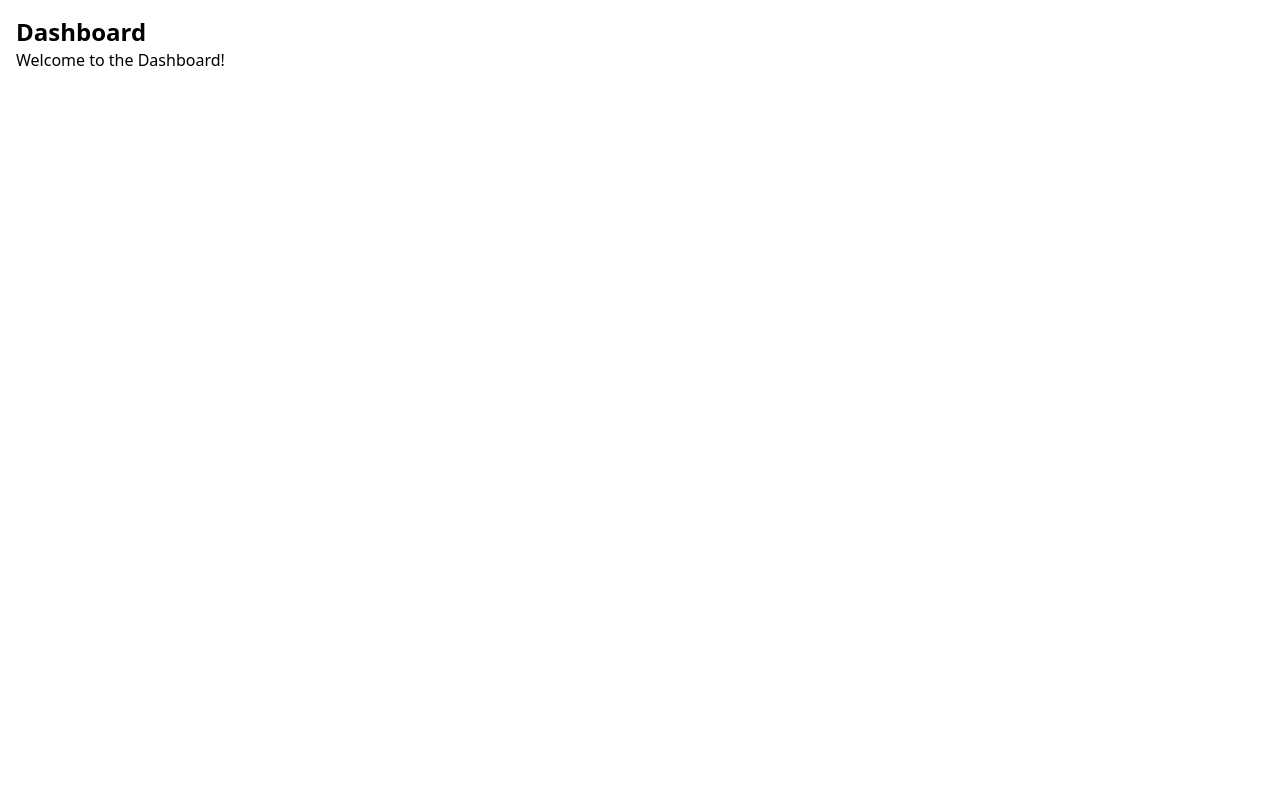
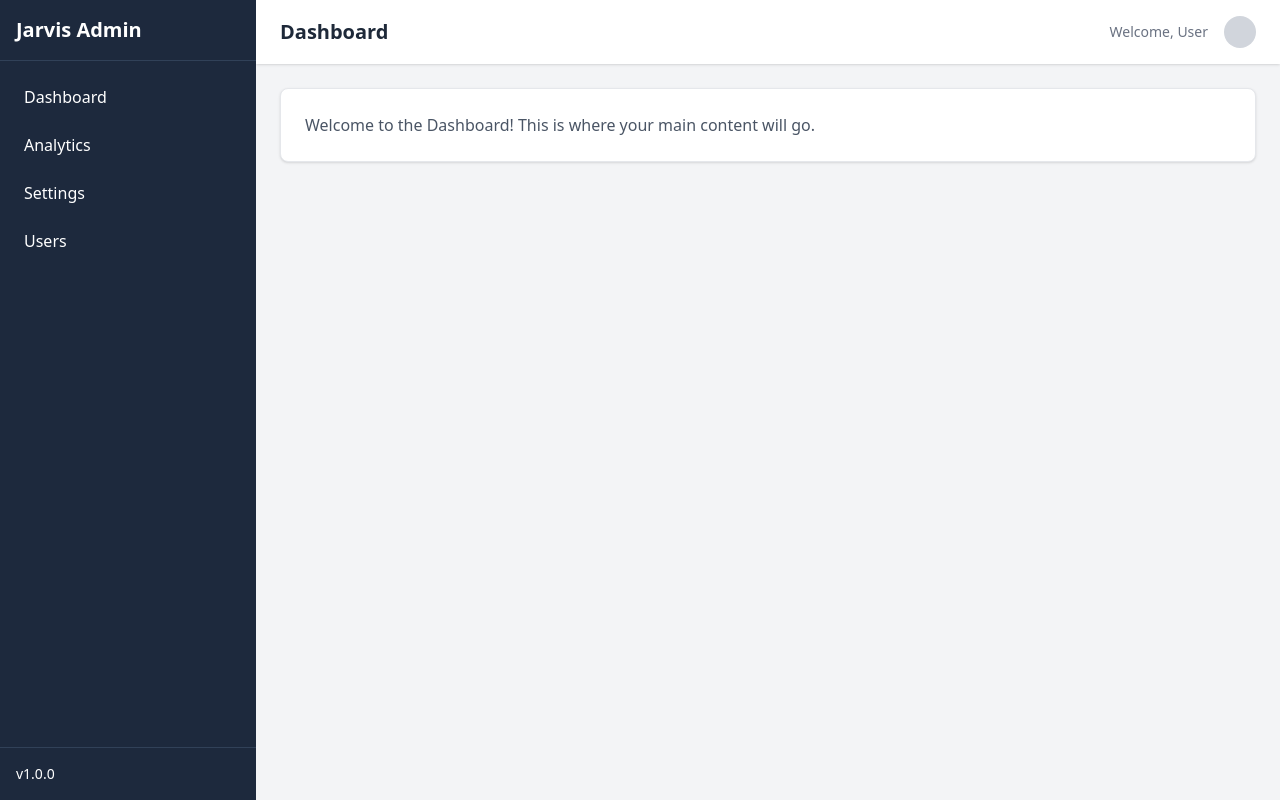
Before and after one commit to Asadali1010/jarvis-testing-with-angular, an Angular app: page /dashboard in a window 1280 px wide. Built offline with nearby package versions, Linux system fonts and the light colour scheme.

Commit message:
feat: Create a top header and a sidebar for the dashboard.
Automated by Jarvis team

```diff
--- a/src/app/dashboard/dashboard.component.html
+++ b/src/app/dashboard/dashboard.component.html
@@ -1,4 +1,36 @@
-<div class="p-4">
-  <h1 class="text-2xl font-bold">{{ title }}</h1>
-  <p>Welcome to the Dashboard!</p>
+<div class="flex h-screen overflow-hidden bg-gray-100">
+  <!-- Sidebar -->
+  <aside class="w-64 bg-slate-800 text-white flex flex-col">
+    <div class="p-4 text-xl font-bold border-b border-slate-700">
+      Jarvis Admin
+    </div>
+    <nav class="flex-1 p-4 space-y-2">
+      <a href="#" class="block p-2 rounded hover:bg-slate-700 transition-colors">Dashboard</a>
+      <a href="#" class="block p-2 rounded hover:bg-slate-700 transition-colors">Analytics</a>
+      <a href="#" class="block p-2 rounded hover:bg-slate-700 transition-colors">Settings</a>
+      <a href="#" class="block p-2 rounded hover:bg-slate-700 transition-colors">Users</a>
+    </nav>
+    <div class="p-4 border-t border-slate-700 text-sm">
+      v1.0.0
+    </div>
+  </aside>
+
+  <!-- Main Content Area -->
+  <div class="flex-1 flex flex-col overflow-hidden">
+    <!-- Header -->
+    <header class="h-16 bg-white shadow-sm flex items-center justify-between px-6">
+      <h1 class="text-xl font-semibold text-gray-800">{{ title }}</h1>
+      <div class="flex items-center gap-4">
+        <span class="text-sm text-gray-500">Welcome, User</span>
+        <div class="w-8 h-8 rounded-full bg-gray-300"></div>
+      </div>
+    </header>
+
+    <!-- Page Content -->
+    <main class="flex-1 overflow-y-auto p-6">
+      <div class="bg-white p-6 rounded-lg shadow-sm border border-gray-200">
+        <p class="text-gray-600">Welcome to the Dashboard! This is where your main content will go.</p>
+      </div>
+    </main>
+  </div>
 </div>
```
